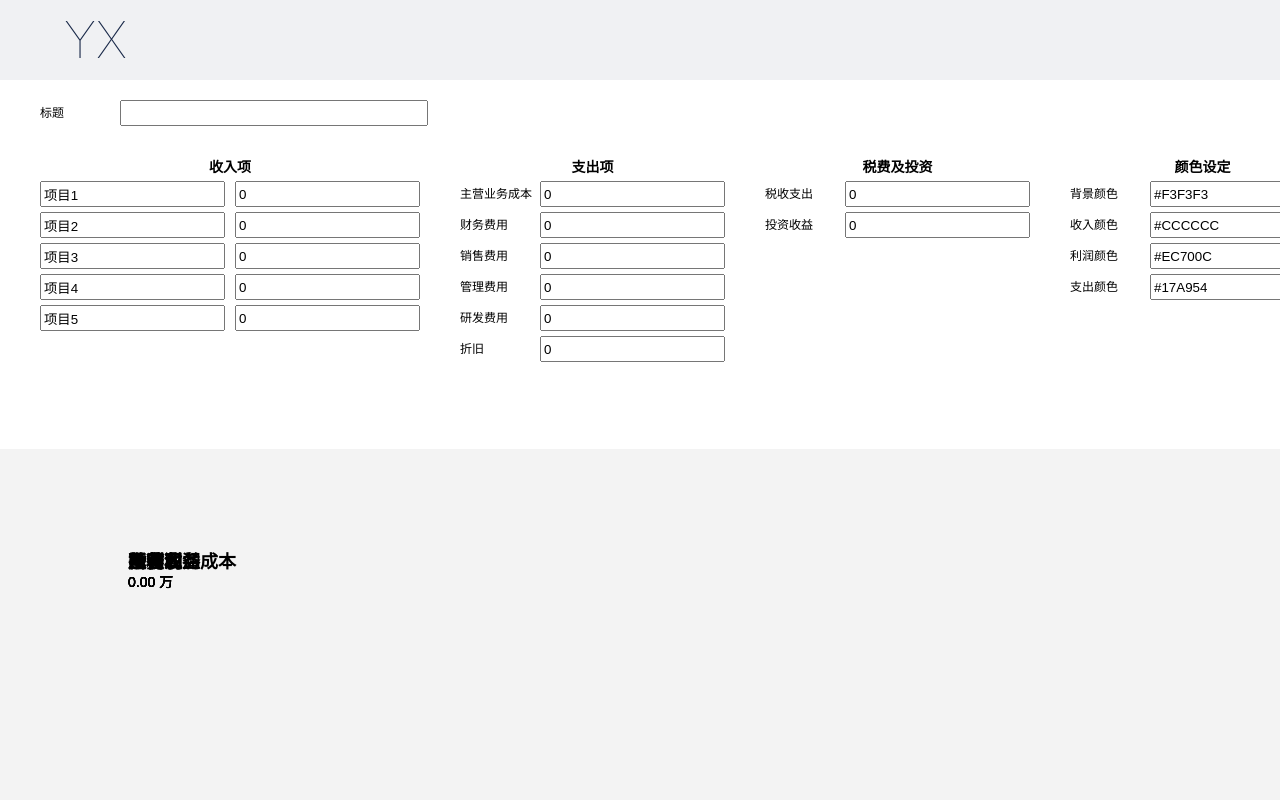
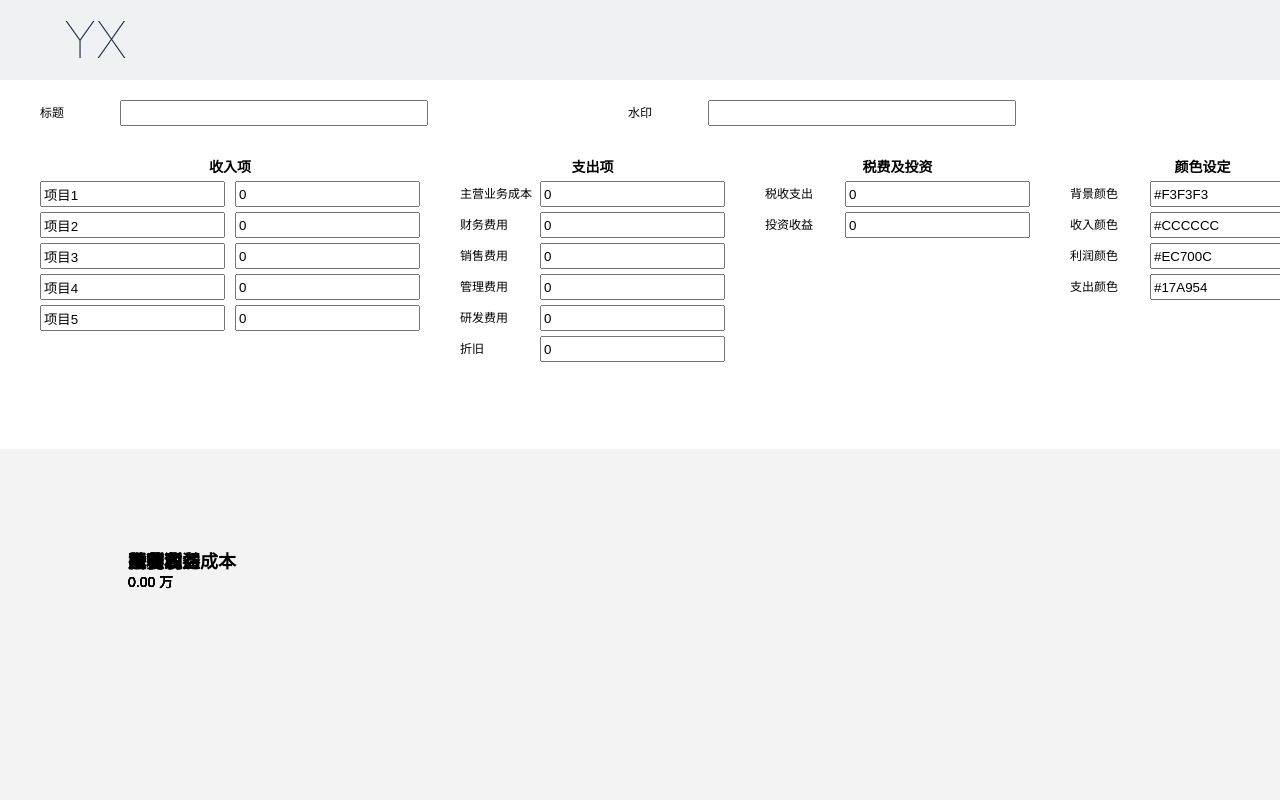
Before and after one commit to rafaelxiao/yuxuanxiao, a React (Create React App) app: page /#/fr in a window 1280 px wide. Shown: the top 800 px of the page. Built offline with nearby package versions, Linux system fonts and the light colour scheme.

Commit message:
add watermark

```diff
--- a/src/components/financialReport/ChartArea.js
+++ b/src/components/financialReport/ChartArea.js
@@ -2,6 +2,28 @@ import EchartsReact from "echarts-for-react";
 import React from "react";
 
 export default function ChartArea({ report, graphStyle }) {
+
+
+    function getWaterMark() {
+        const waterMarkText = report.waterMark;
+        const canvas = document.createElement('canvas');
+        const ctx = canvas.getContext('2d');
+        canvas.width = canvas.height = 200;
+        ctx.textAlign = 'center';
+        ctx.textBaseline = 'middle';
+        ctx.globalAlpha = 1;
+        ctx.fillStyle = graphStyle.backgroundColor;
+        ctx.font = '20px Microsoft Yahei';
+        ctx.fillRect(0, 0, canvas.width, canvas.height);
+        ctx.globalAlpha = 0.5;
+        ctx.fillStyle = graphStyle.incomeColor;
+        ctx.translate(50, 50);
+        ctx.rotate(-Math.PI / 4);
+        ctx.fillText(waterMarkText, 0, 0);
+        return canvas;
+    }
+
+
 
 
     var financialReport = {
@@ -229,7 +251,12 @@ export default function ChartArea({ report, graphStyle }) {
                 saveAsImage: {},
             }
         },
-        backgroundColor: graphStyle.backgroundColor,
+        // backgroundColor: graphStyle.backgroundColor,
+        backgroundColor: {
+            type: 'pattern',
+            image: getWaterMark(),
+            repeat: 'repeat',
+        },
         series: {
             type: 'sankey',
             layoutIterations: 0,
--- a/src/components/financialReport/FinancialReport.js
+++ b/src/components/financialReport/FinancialReport.js
@@ -6,6 +6,7 @@ export default function FinancialReport() {
 
     const [_report, _setReport] = useState({
         title: "",
+        waterMark: "",
         cogs: 0,
         cogsShow: '0',
         tax: 0,
@@ -34,10 +35,21 @@ export default function FinancialReport() {
             return _report.title;
         },
 
-        setTitle: (newTitle) => {
+        setTitle: (newValue) => {
             _setReport({
                 ..._report,
-                title: newTitle
+                title: newValue
+            });
+        },
+
+        get waterMark() {
+            return _report.waterMark;
+        },
+
+        setWaterMark: (newValue) => {
+            _setReport({
+                ..._report,
+                waterMark: newValue,
             });
         },
 
--- a/src/components/financialReport/FormArea.js
+++ b/src/components/financialReport/FormArea.js
@@ -99,8 +99,10 @@ export default function FormArea({ report, graphStyle }) {
 
     return (
         <div style={areaStyle}>
-            <div style={areaBlockStyle}>
+            <div style={{...areaBlockStyle, flexDirection: 'row'}}>
                 <TextArea label='标题' value={report.title} setValue={report.setTitle} inputWidth={300} />
+                <div style={{width: '200px'}}></div>
+                <TextArea label='水印' value={report.waterMark} setValue={report.setWaterMark} inputWidth={300} />
             </div>
 
             <div style={{height: '20px'}}></div>
```
